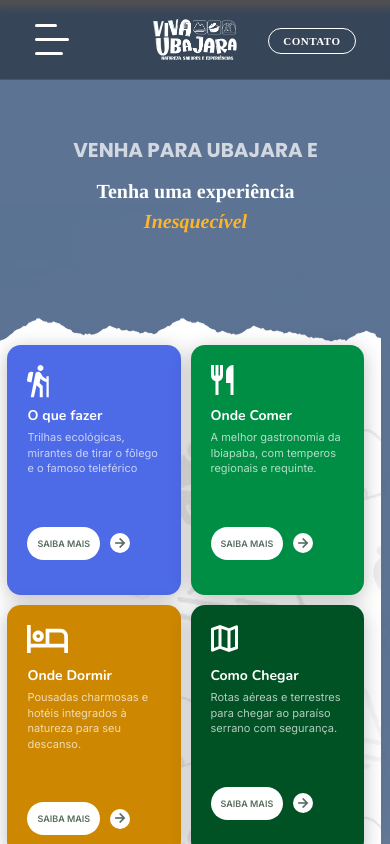
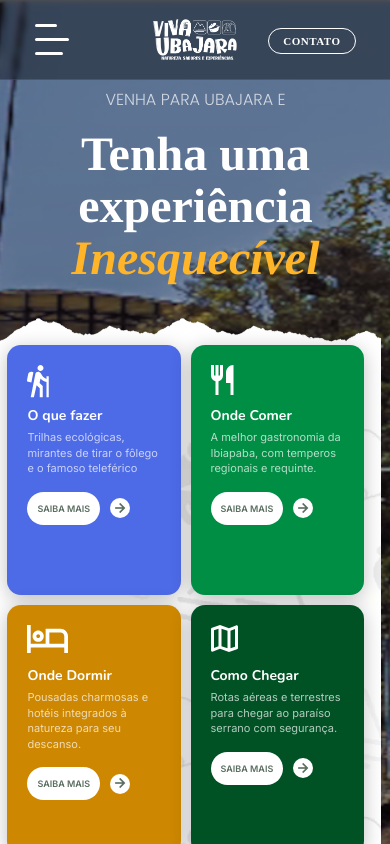
Before and after one commit to gabsiq73/viva_ubajara_frontend, a React (Vite) app: page / in a window 390 px wide. Shown: the top 844 px of the page. Built offline with nearby package versions, Linux system fonts and the light colour scheme; a web font is replaced by a local one.

Commit message:
fix(header): fix header responsiveness

```diff
--- a/src/components/Sections/style/Content.components.css
+++ b/src/components/Sections/style/Content.components.css
@@ -92,6 +92,8 @@ ul.list-cards li {
     /* Animação de entrada */
     animation: slideUpFade 0.6s ease both;
     transition: transform 0.3s ease, box-shadow 0.3s ease;
+    display: flex;
+    flex-direction: column;
 }
 
 ul.list-cards li:hover {
@@ -129,10 +131,12 @@ ul.list-cards li div.title h3 {
 }
 
 ul.list-cards li div.knowmore {
+    display: flex; /* Adicionado para arrumar o botao com a seta caso tinha sumido */
     align-items: center;
     justify-content: center;
     width: 130px;
     height: 33px;
+    margin-top: auto; /* Empurra o botão pro final do card sempre */
 }
 
 ul.list-cards li div.knowmore a {
@@ -142,9 +146,7 @@ ul.list-cards li div.knowmore a {
     font-family: 'Inter';
     font-weight: 500;
     font-style: medium;
-    margin-top: 50px;
     color: #00210C;
-    display: flex;
     align-items: center;
 }
 
@@ -196,7 +198,6 @@ ul.list-cards li div#icon {
     width: 21.74px;
     height: 32.25px;
     flex: none;
-    order: 1;
     flex-grow: 0;
     z-index: 1;
 }
@@ -663,6 +664,12 @@ div.restaurant a>p {
         line-height: 1.4;
     }
 
+    ul.list-cards li div.knowmore {
+        margin-top: 15px;
+        justify-content: flex-start;
+        width: 100%;
+    }
+
     ul.list-cards li div.knowmore a span {
         font-size: 9px;
         /* Reduzido para não quebrar linha */
--- a/src/components/styles/Main.components.css
+++ b/src/components/styles/Main.components.css
@@ -20,11 +20,12 @@ section.welcome{
     width: 100%;
 }
 section.welcome h3{
-    font-size: 32px;
+    font-size: 24px;
     height: 41px;
     color: #FFFFFFB8;
     text-transform: uppercase;
     font-family: 'Poppins';
+    font-weight: 300;
 }
 section.welcome h1{
     font-size: 80px;
@@ -57,11 +58,11 @@ section.welcome h1#gold{
         align-items: center;
     }
     section.welcome h3{
-        font-size: 20px;
+        font-size: 16px;
     }
     section.welcome h1{
-        line-height: 30px;
-        font-size: 20px;
+        line-height: 52px;
+        font-size: 48px;
         font-family: Times, serif;
     }
 }
--- a/src/pages/style/globalStyle.css
+++ b/src/pages/style/globalStyle.css
@@ -18,9 +18,28 @@
     min-height: 100vh;
     max-width: 100vw;
     width: 100%;
+    background-color: #fcfcfc; /* Fundo base para o resto do site */
+    position: relative;
+    overflow-x: hidden; /* Previne qualquer vazamento horizontal */
+}
+
+.container::before {
+    content: "";
+    position: absolute;
+    top: 0;
+    left: 0;
+    width: 100%;
+    height: 115vh; /* Delimita a capa apenas na parte superior */
     background: var(--bg-image);
     background-size: cover;
     background-position: center;
+    z-index: 0;
+}
+
+/* Garante que o conteúdo fique na frente do pseudo-elemento */
+.container > * {
+    position: relative;
+    z-index: 1;
 }
 
 /*Responsive*/
```
